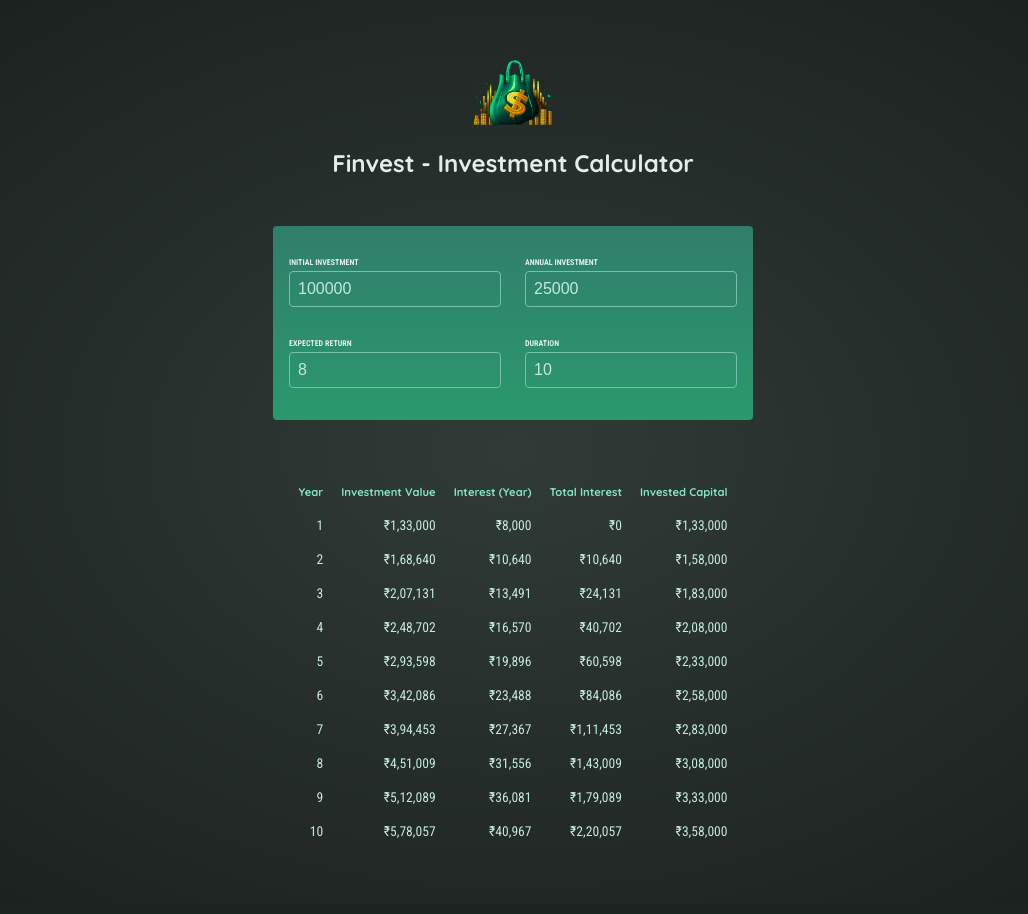
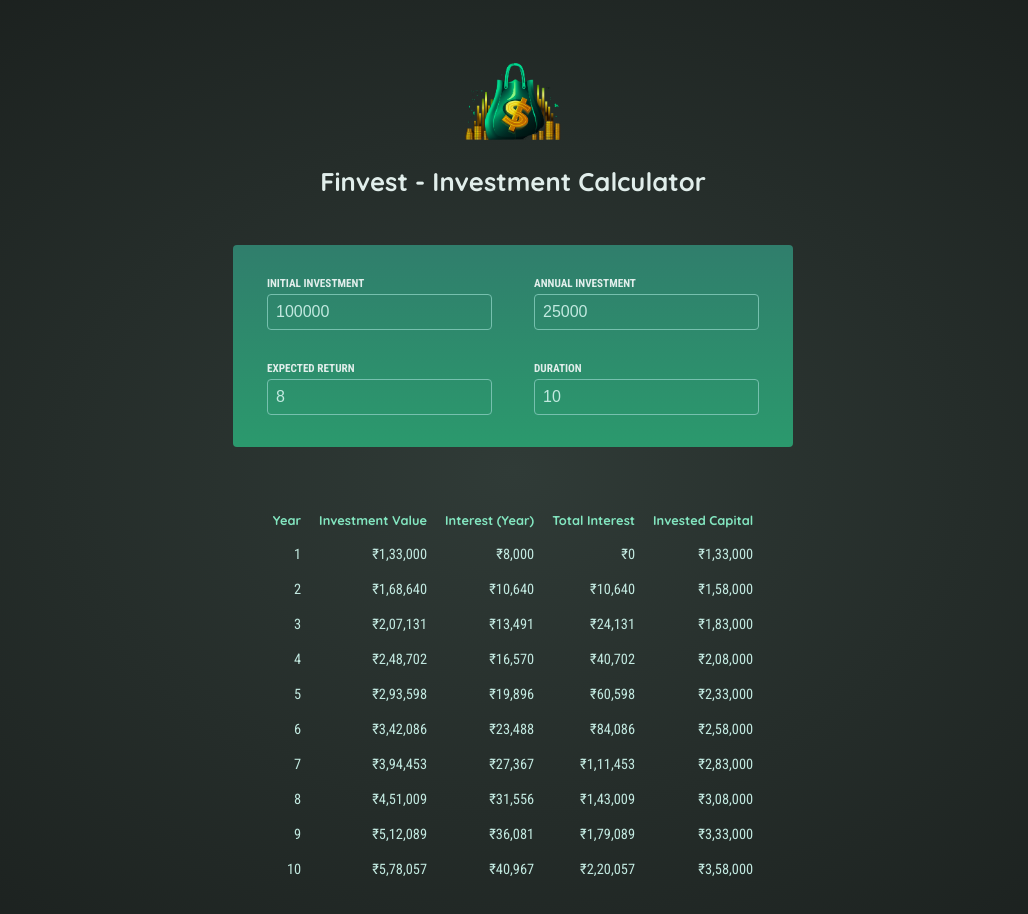
Before and after one commit to ashish0kumar/Finvest, a React (Vite) app: page / in a window 1280 px wide. Shown: the top 914 px of the page, without its empty margins (127-1155 px from the left). Built offline with nearby package versions, Linux system fonts and the light colour scheme.

Commit message:
styling tweaks

```diff
--- a/src/index.css
+++ b/src/index.css
@@ -21,19 +21,19 @@
 
 
 #header img {
-  width: 5rem;
-  height: 5rem;
+  width: 6rem;
+  height: 6rem;
   object-fit: contain;
   background-color: transparent;
 }
 
 #header h1 {
-  font-size: 1.5rem;
+  font-size: 1.6rem;
 }
 
 #user-input {
   padding: 1rem;
-  max-width: 30rem;
+  max-width: 35rem;
   margin: 2rem auto;
   border-radius: 4px;
   background: linear-gradient(180deg, #307e6c, #2b996d);
@@ -49,7 +49,7 @@
   display: block;
   margin-bottom: 0.25rem;
   font-family: 'Roboto Condensed', sans-serif;
-  font-size: 0.5rem;
+  font-size: 0.7rem;
   font-weight: bold;
   text-transform: uppercase;
 }
@@ -74,13 +74,13 @@
 }
 
 #result thead {
-  font-size: 0.7rem;
+  font-size: 0.8rem;
   color: #83e6c0;
 }
 
 #result tbody {
   font-family: 'Roboto Condensed', sans-serif;
-  font-size: 0.85rem;
+  font-size: 0.9rem;
   color: #c2e9e0;
 }
 
```
